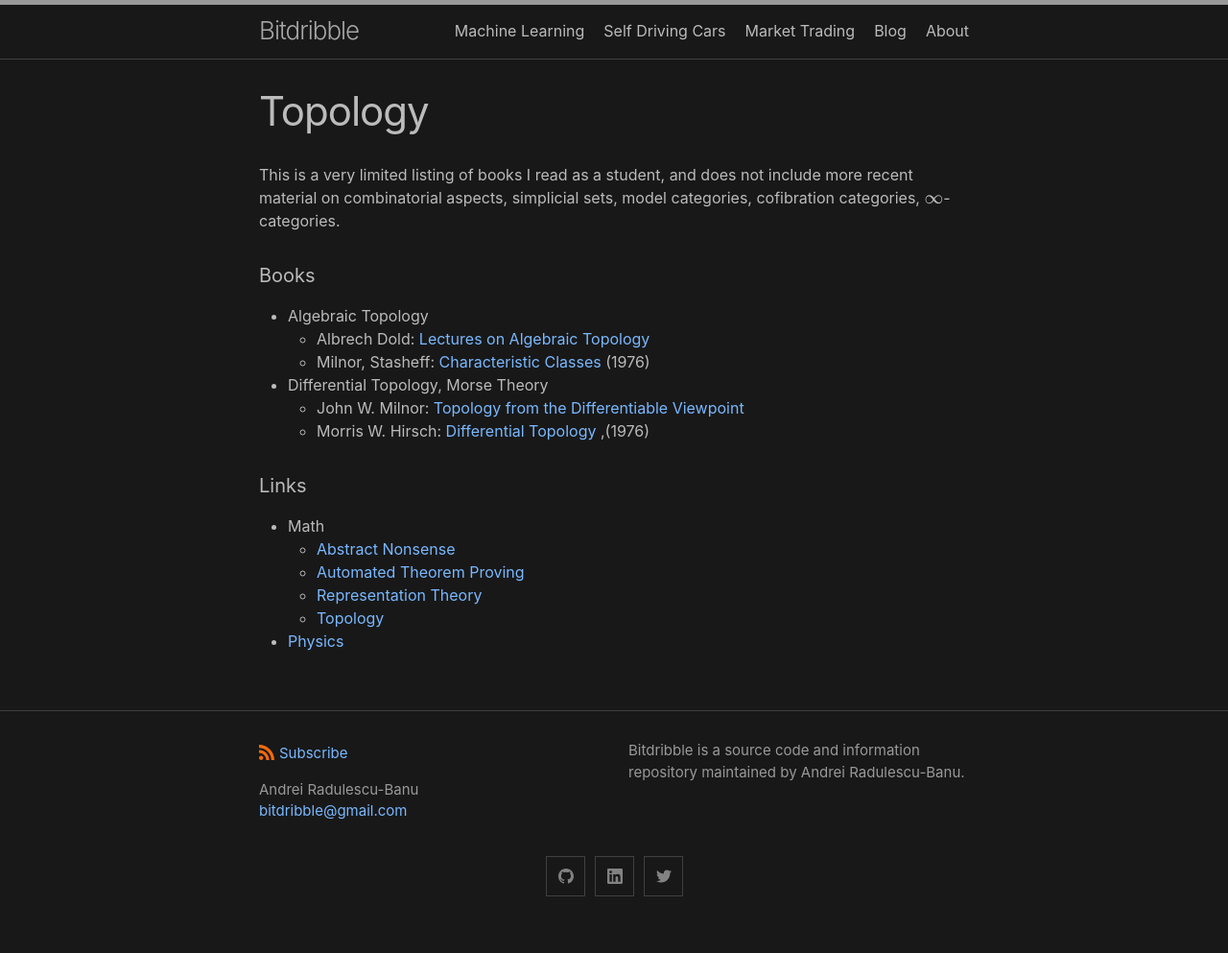
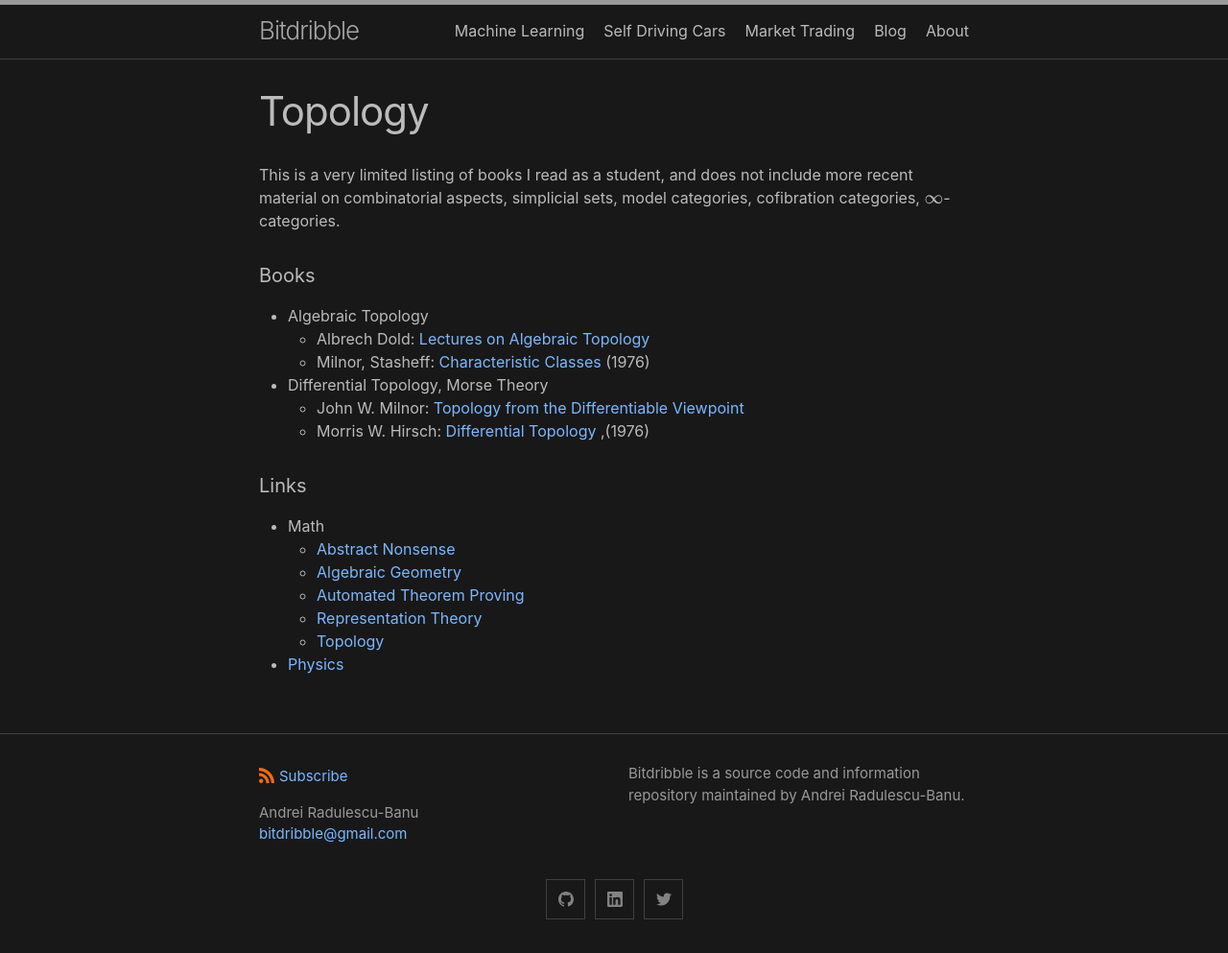
Before and after one commit to analytiq-hub/sigagent.github.io, a Jekyll site: the page built from math/topology.md, in a window 1280 px wide. Shown: the whole page at 96% size. Built offline with Jekyll 4.4.1, drawn with Linux system fonts in a browser that asks for light colours; formulas are drawn with MathJax 3; a script that is not in the unit is left out; before the commit the page ends 969 px from its top, so only the background shows below that.

Commit message:
*** empty log message ***

```diff
--- a/math/topology.md
+++ b/math/topology.md
@@ -17,6 +17,7 @@ This is a very limited listing of books I read as a student, and does not includ
 #### Links
 * Math
   * [Abstract Nonsense](math/abstract_nonsense.md)
+  * [Algebraic Geometry](math/algebraic_geometry.md)
   * [Automated Theorem Proving](math/automated_theorem_proving.md)
   * [Representation Theory](math/representation_theory.md)
   * [Topology](math/topology.md)
```
